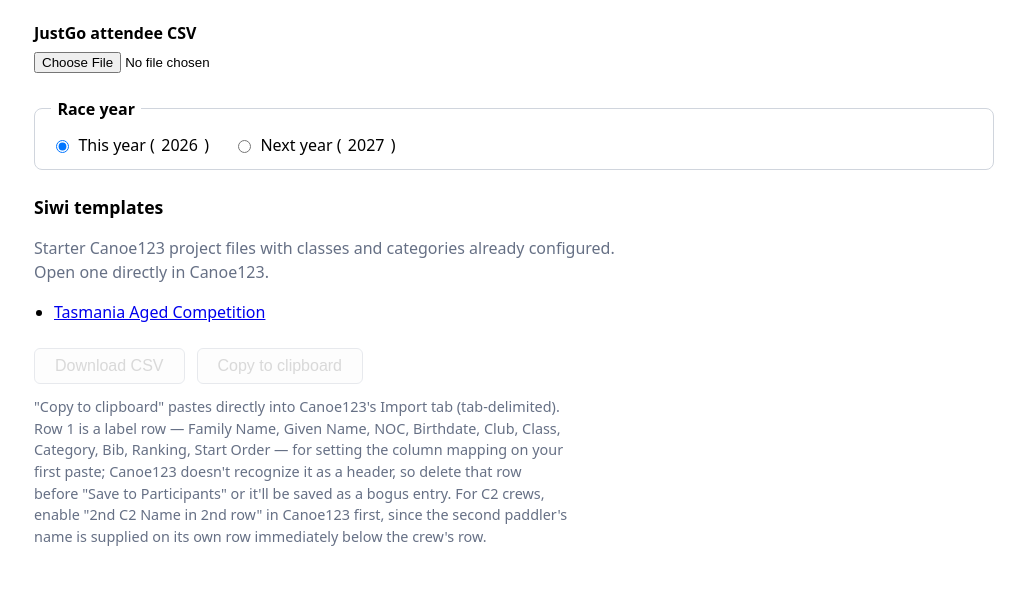
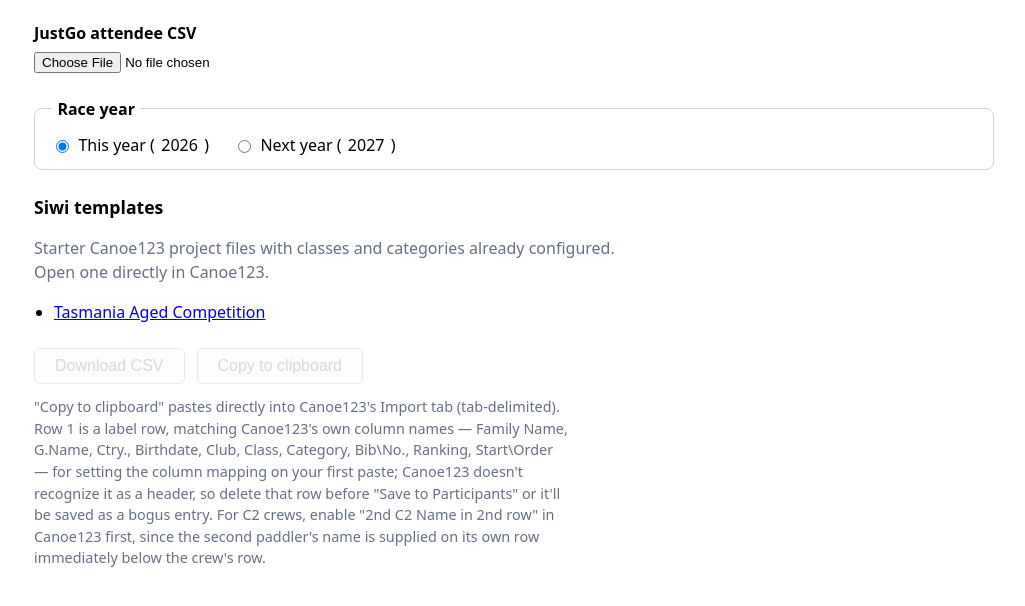
Before and after one commit to anobleperson/siwiimporter, a website with bundled scripts: page docs/index.html in a window 1280 px wide. Shown: the part 176-782 px from the top of the page, without its empty margins (126-1151 px from the left). Built offline with nearby package versions, Linux system fonts and the light colour scheme.

Commit message:
Match clipboard label row to Canoe123's own column names
Use the exact labels from Canoe123's Import tab dropdown chooser
(documentation/siwi-import-format.md) instead of this app's own
naming, so the label row reads the same as what the operator sees
when mapping columns in Canoe123 itself.

```diff
--- a/docs/index.html
+++ b/docs/index.html
@@ -64,9 +64,10 @@
     </div>
     <p class="hint">
       "Copy to clipboard" pastes directly into Canoe123's Import tab (tab-delimited).
-      Row 1 is a label row — Family Name, Given Name, NOC, Birthdate, Club, Class,
-      Category, Bib, Ranking, Start Order — for setting the column mapping on your
-      first paste; Canoe123 doesn't recognize it as a header, so delete that row
+      Row 1 is a label row, matching Canoe123's own column names — Family Name,
+      G.Name, Ctry., Birthdate, Club, Class, Category, Bib\No., Ranking,
+      Start\Order — for setting the column mapping on your first paste; Canoe123
+      doesn't recognize it as a header, so delete that row
       before "Save to Participants" or it'll be saved as a bogus entry. For C2 crews,
       enable "2nd C2 Name in 2nd row" in Canoe123 first, since the second paddler's name
       is supplied on its own row immediately below the crew's row.
--- a/docs/js/clipboardFormat.js
+++ b/docs/js/clipboardFormat.js
@@ -11,17 +11,19 @@
 // but the columns are kept so positional mapping stays consistent.
 const CLIPBOARD_COLUMN_COUNT = 10;
 
+// Matches the column labels shown in Canoe123's own Import tab dropdown
+// chooser (documentation/siwi-import-format.md), not the app's own naming.
 const CLIPBOARD_HEADER = [
   "Family Name",
-  "Given Name",
-  "NOC",
+  "G.Name",
+  "Ctry.",
   "Birthdate",
   "Club",
   "Class",
   "Category",
-  "Bib",
+  "Bib\\No.",
   "Ranking",
-  "Start Order",
+  "Start\\Order",
 ];
 
 /**
```
